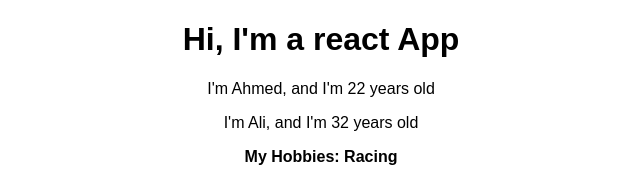
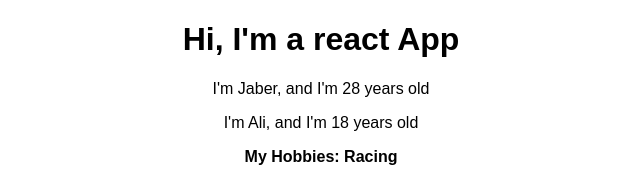
Before and after one commit to MusabSwe/MY_PROJECT, a React (Create React App) app in the folder ReactJS/react-complete-guide/: page / in a window 1280 px wide. Shown: the top 182 px of the page, without its empty margins (319-959 px from the left). Built offline with nearby package versions, Linux system fonts and the light colour scheme.

Commit message:
States in class component with this keyword declare above render

```diff
--- a/ReactJS/react-complete-guide/src/App.js
+++ b/ReactJS/react-complete-guide/src/App.js
@@ -10,13 +10,20 @@ import Person from './Person/Person';
 // }
 
 class App extends Component {
+  state = {
+    people: [
+      { name: 'Jaber', age: 28 },
+      { name: 'Ali', age: 18 },
+      { name: 'Ahmed', age: 48 }
+    ]
+  }
   render() {
     return (
       // JSX
       <div className='App'>
         <h1>Hi, I'm a react App</h1>
-        <Person name="Ahmed" age="22" />
-        <Person name="Ali" age="32"><strong>My Hobbies: Racing</strong></Person>
+        <Person name={this.state.people[0].name} age={this.state.people[0].age} />
+        <Person name={this.state.people[1].name} age={this.state.people[1].age}><strong>My Hobbies: Racing</strong></Person>
       </div>
     );
   }
```
